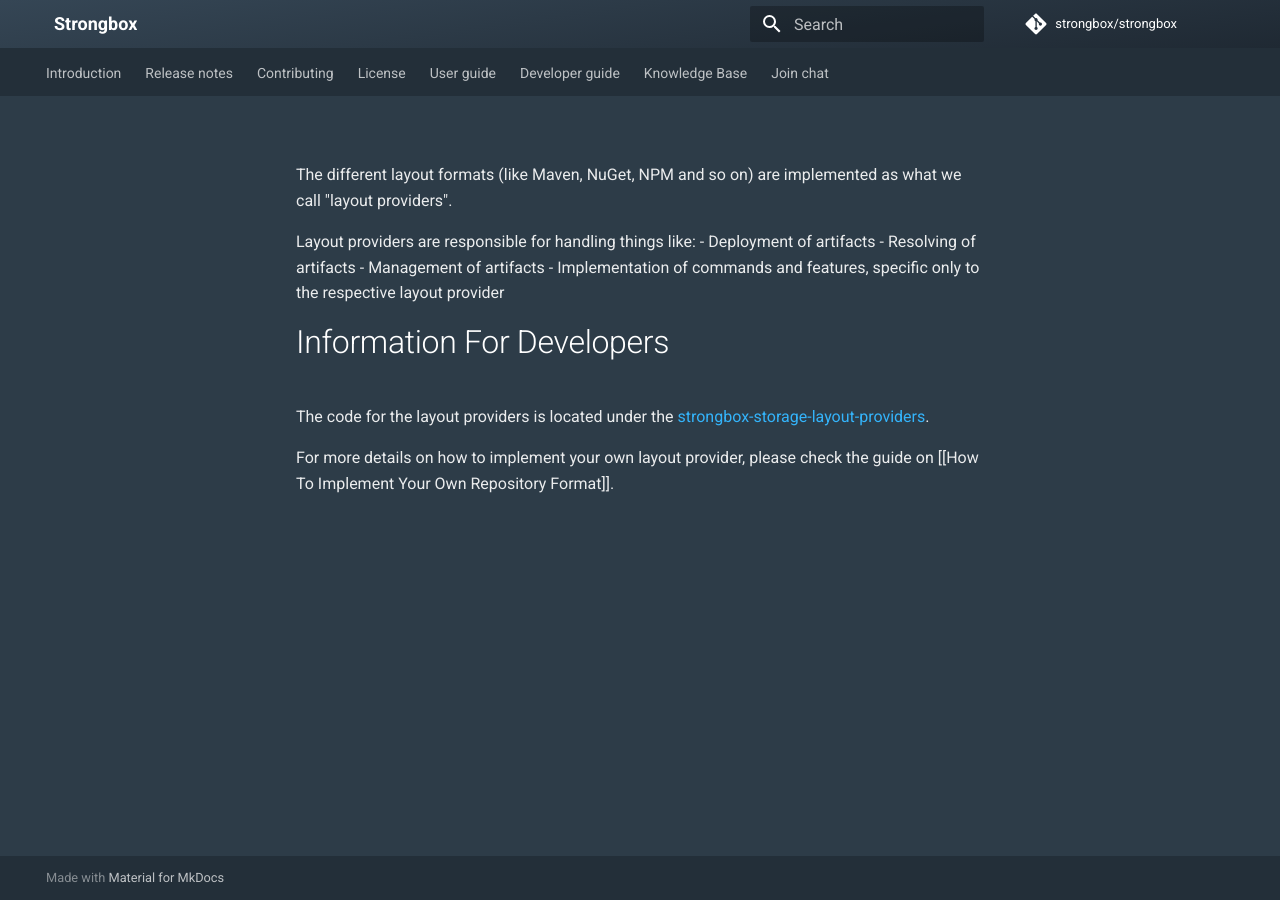
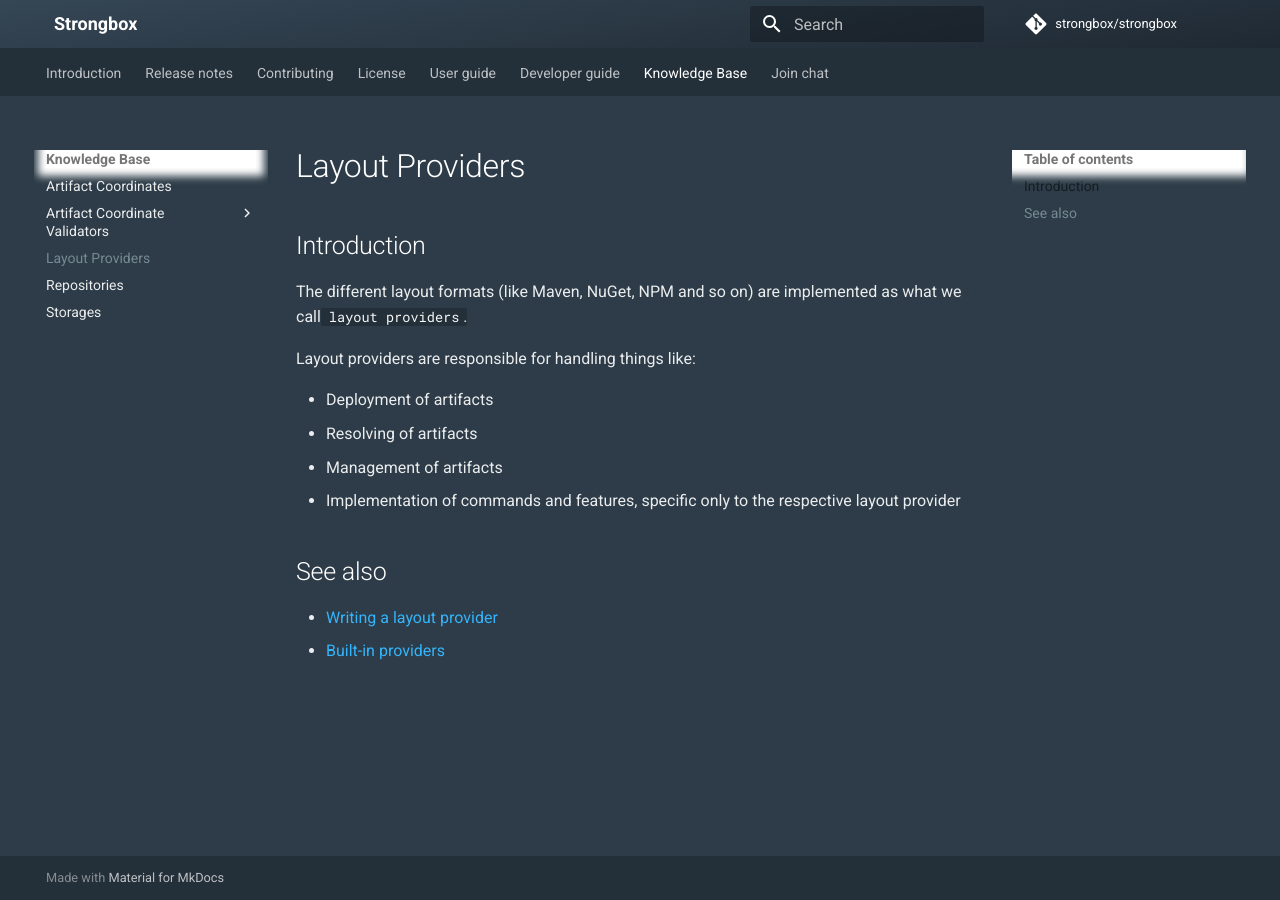
Before and after one commit to strongbox/strongbox-docs, an MkDocs documentation site: the page built from docs/knowledge-base/layout-providers.md, in a window 1280 px wide. Built offline with MkDocs 1.6.1 and Material for MkDocs 9.7.7, drawn with Linux system fonts in a browser that asks for light colours; comment, search, counter and statistics services are not loaded.

Commit message:
developer-guide: Updating layout-providers.md page.

```diff
--- a/docs/knowledge-base/layout-providers.md
+++ b/docs/knowledge-base/layout-providers.md
@@ -1,13 +1,20 @@
-The different layout formats (like Maven, NuGet, NPM and so on) are implemented as what we call "layout providers".
+# Layout Providers
+
+## Introduction
+
+The different layout formats (like Maven, NuGet, NPM and so on) are implemented as what we call `layout providers`.
 
 Layout providers are responsible for handling things like:
+
 - Deployment of artifacts
 - Resolving of artifacts
 - Management of artifacts
 - Implementation of commands and features, specific only to the respective layout provider
 
-# Information For Developers
+## See also
 
-The code for the layout providers is located under the [strongbox-storage-layout-providers](https://github.com/strongbox/strongbox/tree/master/strongbox-storage/strongbox-storage-layout-providers/).
+* [Writing a layout provider]
+* [Built-in providers]
 
-For more details on how to implement your own layout provider, please check the guide on [[How To Implement Your Own Repository Format]].
+[Writing a layout provider]: ../developer-guide/layout-providers/how-to-implement-your-own-repository-format.md
+[Built-in providers]: ../developer-guide/layout-providers/maven-2-layout-provider.md
--- a/mkdocs.yml
+++ b/mkdocs.yml
@@ -108,7 +108,7 @@
       - Artifact Coordinate Validators:
         - Generic: knowledge-base/artifact-coordinate-validators/artifact-coordinate-validators.md
         - Maven: knowledge-base/artifact-coordinate-validators/artifact-coordinate-validators-maven.md
-      - Layout Providers: knowledge-base/layout-providers/layout-providers.md
+      - Layout Providers: knowledge-base/layout-providers.md
       - Repositories: knowledge-base/repositories.md
       - Storages: knowledge-base/storages.md
   - Join chat:
```
